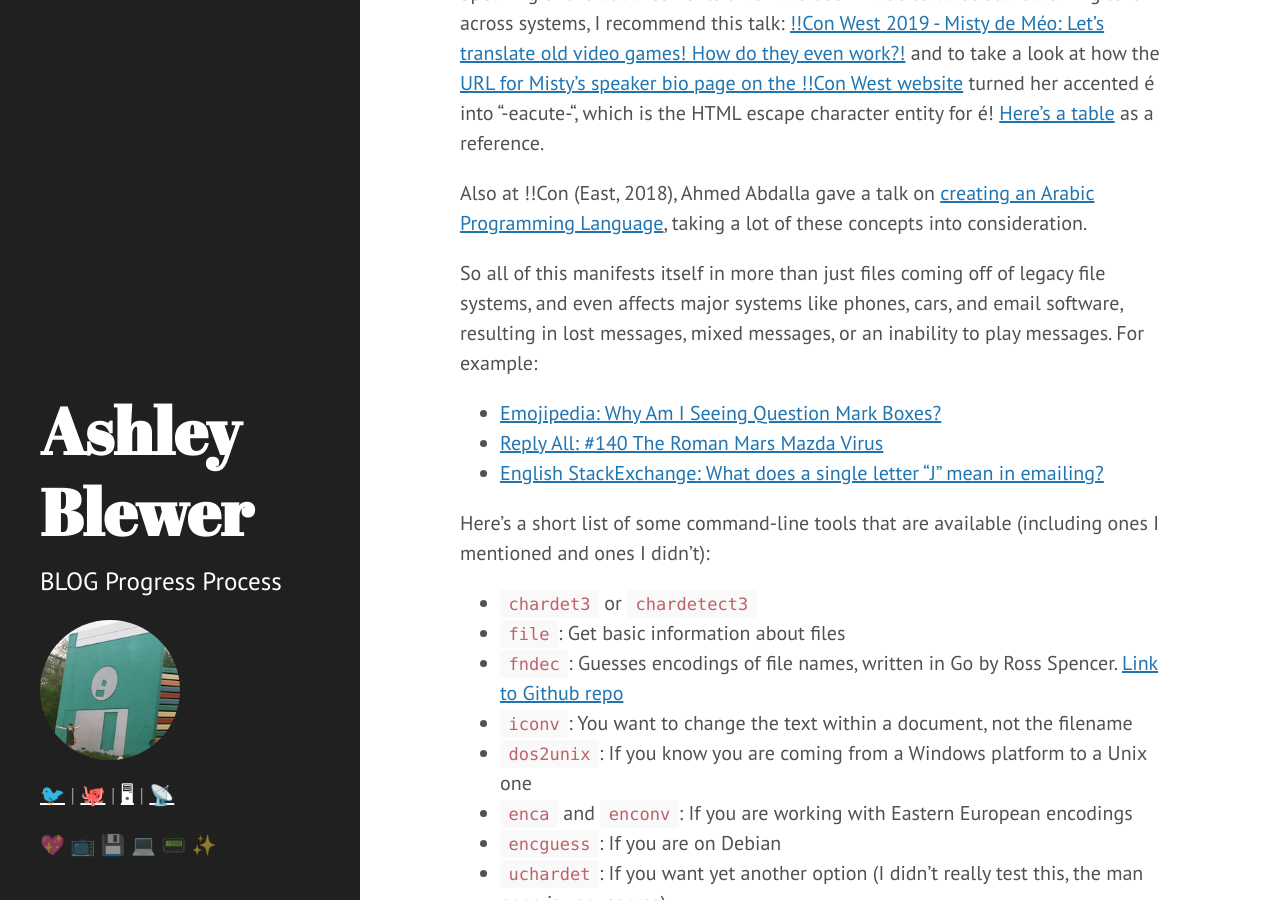
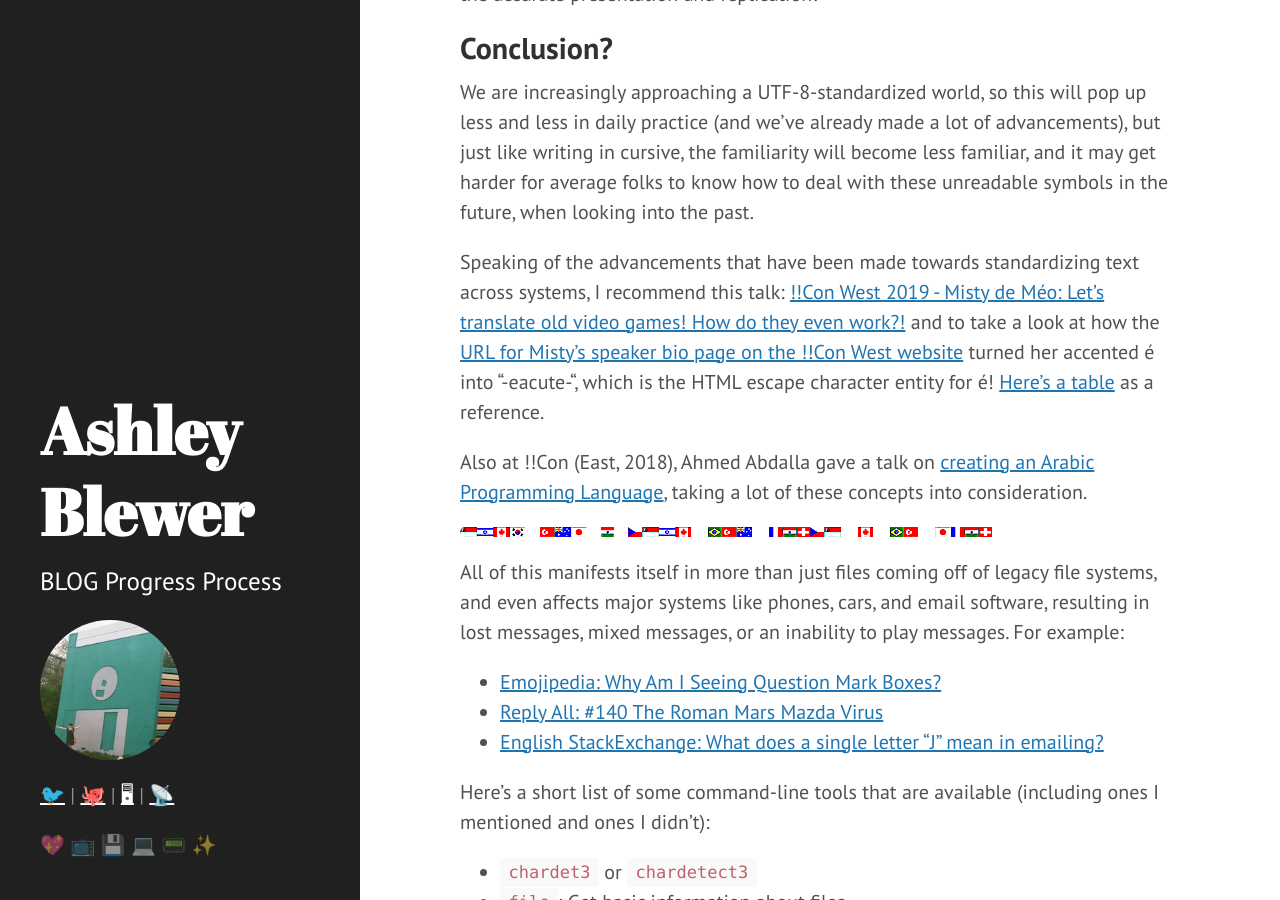
Before and after one commit to ablwr/ablwr.github.io, a Jekyll site: the page built from _posts/2019-06-17-artist-exibition-copy-final-2-preserving-diacritics-in-filenames-as-significant-properties-in-media-conservation.md, in a window 1280 px wide and 900 px high, scrolled down 7337 px. Built offline with Jekyll 4.4.1, drawn with Linux system fonts in a browser that asks for light colours.

Commit message:
Add a few more images

```diff
--- a/_posts/2019-06-17-artist-exibition-copy-final-2-preserving-diacritics-in-filenames-as-significant-properties-in-media-conservation.md
+++ b/_posts/2019-06-17-artist-exibition-copy-final-2-preserving-diacritics-in-filenames-as-significant-properties-in-media-conservation.md
@@ -286,7 +292,9 @@
 Programming Language](https://www.youtube.com/watch?v=eCxqAr7LjW8), taking a lot
 of these concepts into consideration.
 
-So all of this manifests itself in more than just files coming off of legacy
+![world bar](/images/barworldflags.gif)
+
+All of this manifests itself in more than just files coming off of legacy
 file systems, and even affects major systems like phones, cars, and email
 software, resulting in lost messages, mixed messages, or an inability to play
 messages. For example:
@@ -331,8 +339,6 @@
 Thanks to the institutions I've worked with over the past year who have had
 these problems for your patience. You know who you are!
 
-![world bar](/images/barworldflags.gif)
-
 Happy encoding, transcoding, and decoding!
 
 ![author with cat](/images/cat-rhizome-shirt.jpg)
```
Also changed, not shown: other parts of _posts/2019-06-17-artist-exibition-copy-final-2-preserving-diacritics-in-filenames-as-significant-properties-in-media-conservation.md (+6 -0 lines), images/chinese.gif (added), images/chosen-to-serve.gif (added), images/sign-up-today.gif (added).
